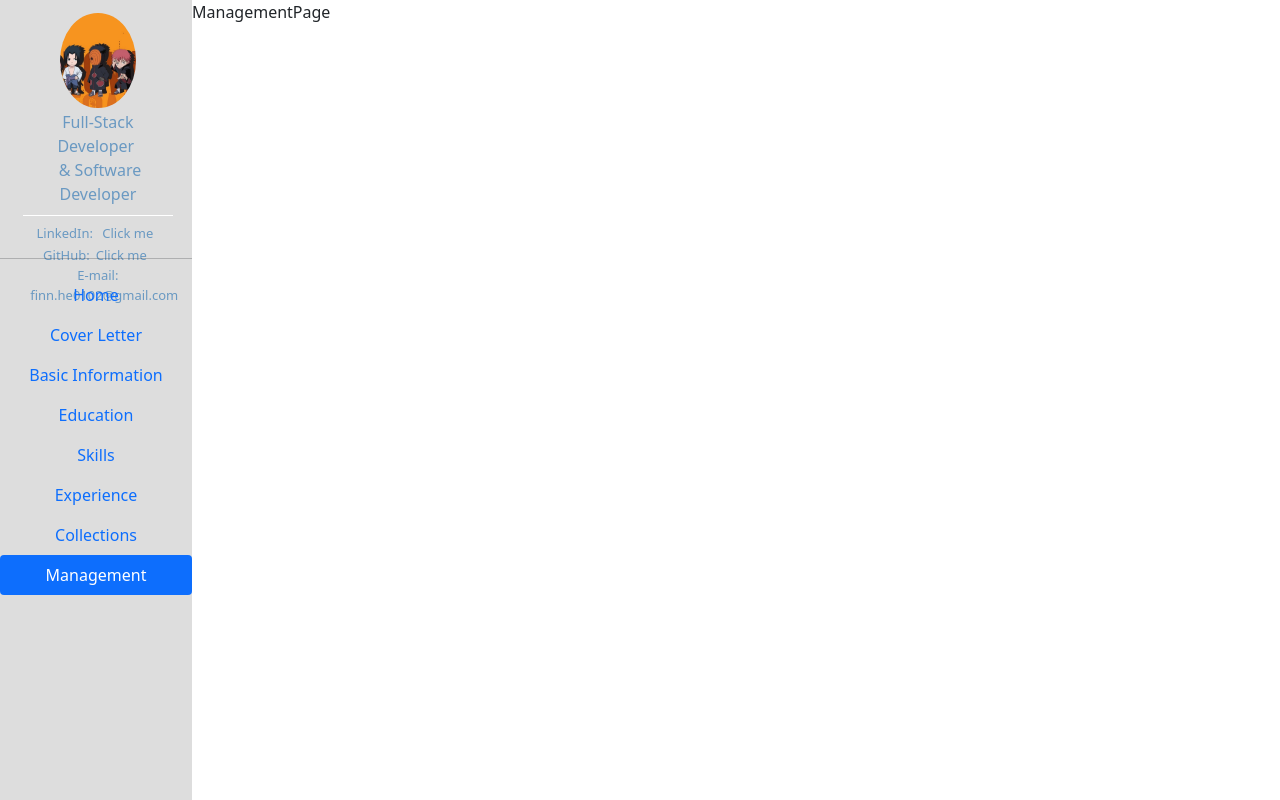
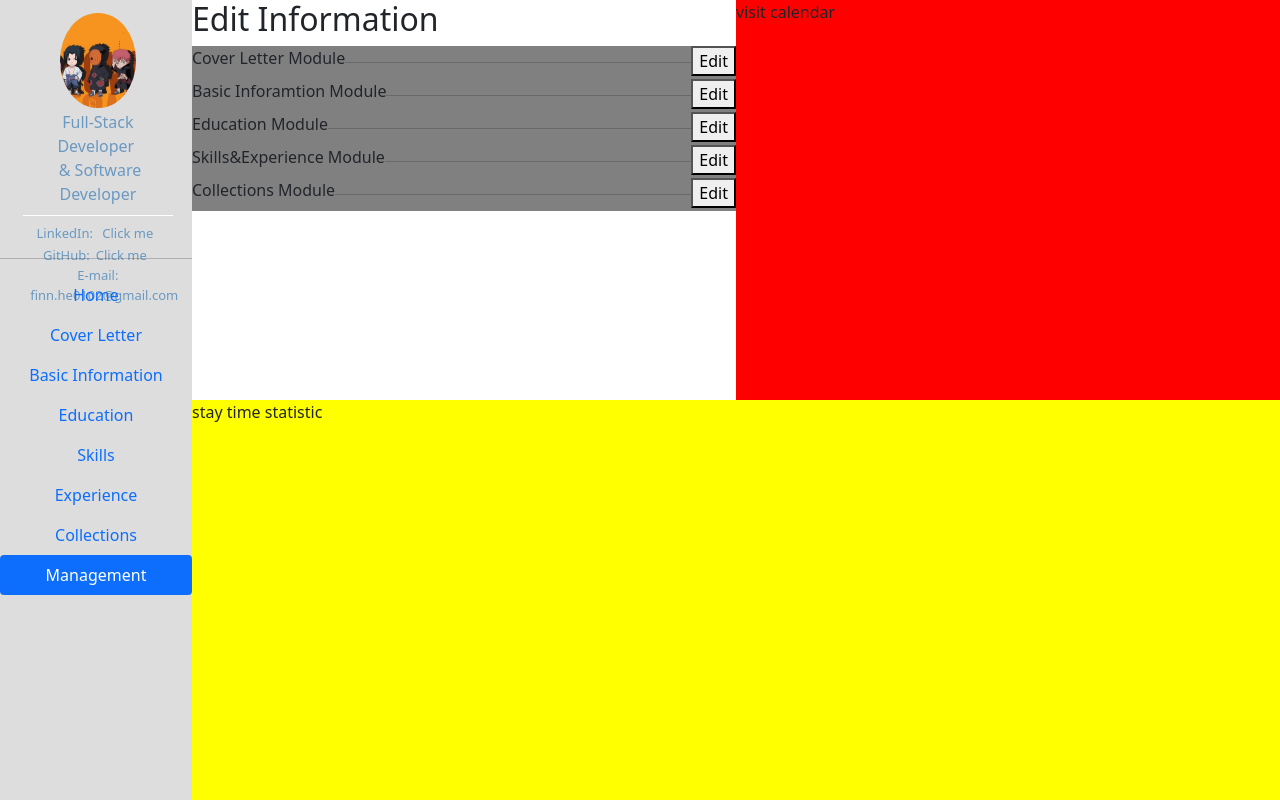
Before and after one commit to FinnHZ/reactCV, a React (Create React App) app in the folder frontend/: page /Management in a window 1280 px wide. Both pictures are taken after a click on the button "validateCode". Built offline with nearby package versions, Linux system fonts and the light colour scheme.

Commit message:
management start edit

```diff
--- /dev/null
+++ b/frontend/src/components/ManageList_Com/index.jsx
@@ -0,0 +1,20 @@
+import React, { Component } from 'react'
+
+export default class ManageListCOM extends Component {
+
+  editModuleFunc = (clickInfo) => {
+    return () => {
+      alert(clickInfo)    // send this info to the back-end to match file we need to edit!!!!????
+    }
+  }
+
+  render() {
+    return (
+      <div style={{width:"100%", background:"gray", float:"left"}}>
+        <span style={{float:"left"}}>{this.props.moduleName}</span>
+        <button style={{float:"right", height:"100%"}} onClick={this.editModuleFunc(this.props.moduleName)}>Edit</button>
+        <hr />
+      </div>
+    )
+  }
+}
--- a/frontend/src/pages/Management_Pg/index.jsx
+++ b/frontend/src/pages/Management_Pg/index.jsx
@@ -1,9 +1,28 @@
 import React, { Component } from 'react'
+import ManageListCOM from '../../components/ManageList_Com'
 
 export default class ManagementPage extends Component {
+  state = {modules:["Cover Letter Module", "Basic Inforamtion Module", "Education Module", "Skills&Experience Module", "Collections Module"]}
+
+
+
   render() {
+    const {modules} = this.state
     return (
-      <div>ManagementPage</div>
+      <div style={{height:"100%"}}>
+        <div style={{ width:"50%", height:"50%", float:"left"}}>
+          <h2>Edit Information</h2>
+          {modules.map((moduleItem, index) => {
+            return (<ManageListCOM key={index} moduleName={moduleItem}/>)
+          })}
+        </div>
+        <div style={{background:"red", width:"50%", height:"50%", float:"right"}}>
+        visit calendar
+        </div>
+        <div style={{background:"yellow", width:"100%", height:"50%", float:"left"}}>
+        stay time statistic
+        </div>
+      </div>
     )
   }
 }
```
Also changed, not shown: frontend/src/document/basicModule.csv (added), frontend/src/document/collectionsModule.csv (added), frontend/src/document/educationModule.csv (added), frontend/src/document/experienceModule.csv (added).
